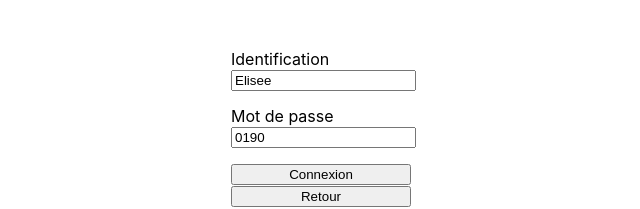
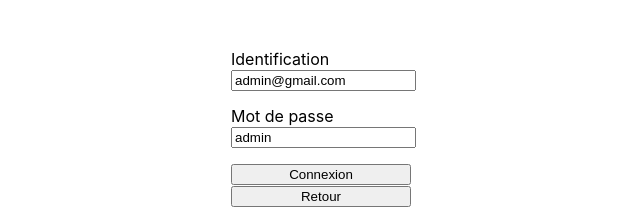
Before and after one commit to Elisee-des/React-Projet-Cocktail, a React (Create React App) app: page /auth in a window 1280 px wide. Shown: the part 143-352 px from the top of the page, without its empty margins (319-959 px from the left). Built offline with nearby package versions, Linux system fonts and the light colour scheme.

Commit message:
Route admin

```diff
--- a/package.json
+++ b/package.json
@@ -11,6 +11,7 @@
     "@testing-library/jest-dom": "^5.16.5",
     "@testing-library/react": "^13.4.0",
     "@testing-library/user-event": "^13.5.0",
+    "axios": "^1.4.0",
     "json-server": "^0.17.3",
     "react": "^18.2.0",
     "react-dom": "^18.2.0",
--- a/src/pages/Auth/Login.js
+++ b/src/pages/Auth/Login.js
@@ -1,14 +1,15 @@
 import React, { useState } from 'react';
 import './auth.css';
 import { useNavigate } from 'react-router-dom';
+import axios from 'axios';
 
 const Login = () => {
 
     let navigate = useNavigate();
 
     const [credentials, setCredential] = useState({
-        login: 'Elisee',
-        password: '0190'
+        email: 'admin@gmail.com',
+        password: 'admin'
     });
 
     const onChange = (e) => {
@@ -23,6 +24,12 @@ const Login = () => {
     const onSubmit = (e) => {
         e.preventDefault();
         console.log(credentials);
+        axios.post("http://localhost:8888/auth/login", credentials)
+            .then(response => {
+                console.log(response);
+                navigate('/admin')
+            })
+            .catch(error => console.log(error))
     }
 
     const handlRetour = () => {
@@ -35,7 +42,7 @@ const Login = () => {
             <form action="" onSubmit={onSubmit}>
                 <div className="group">
                     <label htmlFor="login">Identification</label>
-                    <input type="text" name='login' value={credentials.login} onChange={onChange} />
+                    <input type="text" name='email' value={credentials.email} onChange={onChange} />
                 </div>
                 <div className="group">
                     <label htmlFor="password">Mot de passe</label>
```
Also changed, not shown: src/App.js (line endings or trailing spaces), 1 other file (tests, documents, lock files or other folders).
